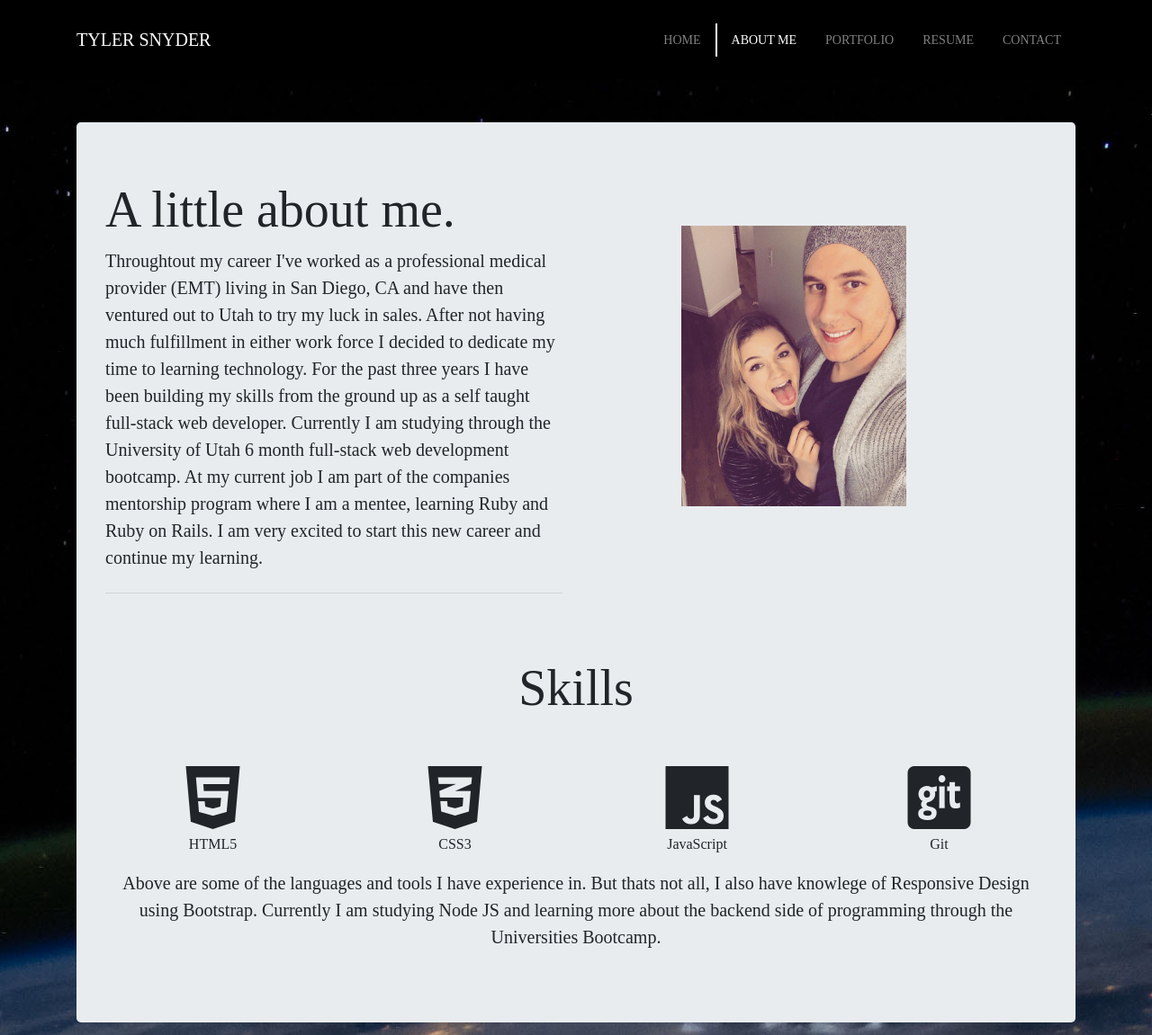
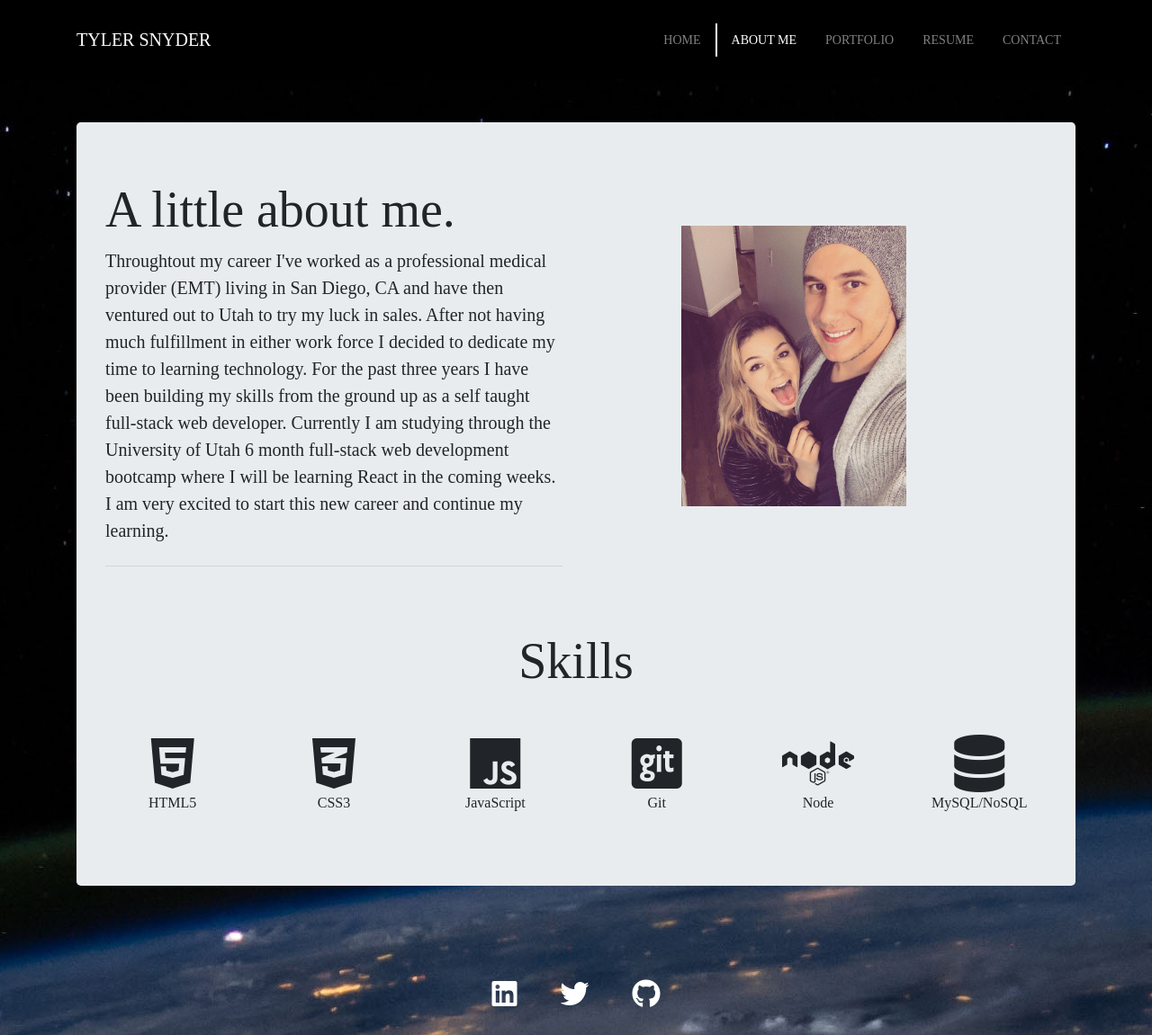
Before and after one commit to MR-TYLER31/Professional-Portfolio, a plain HTML site: page about.html in a window 1280 px wide. Shown: the top 1151 px of the page at 90% size. Drawn offline with nearby package versions, Linux system fonts and the light colour scheme.

Commit message:
updated about me

```diff
--- a/about.html
+++ b/about.html
@@ -1,4 +1,3 @@
-
 <!DOCTYPE html>
 <html lang="en">
 
@@ -6,8 +5,10 @@
   <meta charset="UTF-8">
   <meta name="viewport" content="width=device-width, initial-scale=1.0">
   <meta http-equiv="X-UA-Compatible" content="ie=edge">
-  <link rel="stylesheet" href="https://use.fontawesome.com/releases/v5.0.13/css/all.css" integrity="sha384-DNOHZ68U8hZfKXOrtjWvjxusGo9WQnrNx2sqG0tfsghAvtVlRW3tvkXWZh58N9jp" crossorigin="anonymous">
-  <link rel="stylesheet" href="https://stackpath.bootstrapcdn.com/bootstrap/4.1.1/css/bootstrap.min.css" integrity="sha384-WskhaSGFgHYWDcbwN70/dfYBj47jz9qbsMId/iRN3ewGhXQFZCSftd1LZCfmhktB" crossorigin="anonymous">
+  <link rel="stylesheet" href="https://use.fontawesome.com/releases/v5.0.13/css/all.css"
+    integrity="sha384-DNOHZ68U8hZfKXOrtjWvjxusGo9WQnrNx2sqG0tfsghAvtVlRW3tvkXWZh58N9jp" crossorigin="anonymous">
+  <link rel="stylesheet" href="https://stackpath.bootstrapcdn.com/bootstrap/4.1.1/css/bootstrap.min.css"
+    integrity="sha384-WskhaSGFgHYWDcbwN70/dfYBj47jz9qbsMId/iRN3ewGhXQFZCSftd1LZCfmhktB" crossorigin="anonymous">
   <link rel="stylesheet" type="text/css" href="assets/css/style.css">
   <title>Tyler Snyder</title>
 </head>
@@ -48,8 +49,15 @@
         <div class="row">
           <div class="col-sm-6">
             <h1 class="display-4">A little about me.</h1>
-            <p class="lead">Throughtout my career I've worked as a professional medical provider (EMT) living in San Diego, CA and have then ventured out to Utah to try my luck in sales. After not having much fulfillment in either work force I
-              decided to dedicate my time to learning technology. For the past three years I have been building my skills from the ground up as a self taught full-stack web developer. Currently I am studying through the University of Utah  6 month full-stack web development bootcamp. At my current job I am part of the companies mentorship program where I am a mentee, learning Ruby and Ruby on Rails. I am very excited to start this new career and continue my learning.</p>
+            <p class="lead">Throughtout my career I've worked as a professional medical provider (EMT) living in San
+              Diego, CA and have then ventured out to Utah to try my luck in sales. After not having much fulfillment in
+              either work force I
+              decided to dedicate my time to learning technology. For the past three years I have been building my
+              skills from the ground up as a self taught full-stack web developer. Currently I am studying through the
+              University of Utah 6 month full-stack web development bootcamp where I will be learning React in the
+              coming
+              weeks. I am very excited to
+              start this new career and continue my learning.</p>
             <hr class="my-4">
           </div>
           <div class="col-md-6 d-none d-md-block">
@@ -60,30 +68,36 @@
         <h1 class="display-4 text-center my-5">Skills</h1>
 
         <div class="row text-center">
-          <div class="col-md-3 col-sm-6">
-            <i class="fab fa-html5 fa-5x"></i>
+          <div class="col-md-2 col-sm-6">
+            <i class="fab fa-html5 fa-4x"></i>
             <p>HTML5</p>
           </div>
 
-          <div class="col-md-3 col-sm-6">
-            <i class="fab fa-css3-alt fa-5x"></i>
+          <div class="col-md-2 col-sm-6">
+            <i class="fab fa-css3-alt fa-4x"></i>
             <p>CSS3</p>
           </div>
 
-          <div class="col-md-3 col-sm-6">
-            <i class="fab fa-js fa-5x"></i>
+          <div class="col-md-2 col-sm-6">
+            <i class="fab fa-js fa-4x"></i>
             <p>JavaScript</p>
           </div>
 
-          <div class="col-md-3 col-sm-6">
-            <i class="fab fa-git-square fa-5x"></i>
+          <div class="col-md-2 col-sm-6">
+            <i class="fab fa-git-square fa-4x"></i>
             <p>Git</p>
           </div>
+
+          <div class="col-md-2 col-sm-6">
+            <i class="fab fa-node fa-4x"></i>
+            <p>Node</p>
+          </div>
+
+          <div class="col-md-2 col-sm-6">
+            <i class="fas fa-database fa-4x"></i>
+            <p>MySQL/NoSQL</p>
+          </div>
         </div>
-
-        <p class="lead text-center">
-          Above are some of the languages and tools I have experience in. But thats not all, I also have knowlege of Responsive Design using Bootstrap. Currently I am studying Node JS and learning more about the backend side of programming through the Universities Bootcamp.
-        </p>
       </div>
     </div>
     </div>
@@ -93,9 +107,12 @@
         <div class="row">
           <div class="col-sm-12">
             <ul id="social-icons" class="list-unstyled mt-5  d-flex justify-content-center">
-              <li class="p-4"><a href="https://www.linkedin.com/in/tyler-snyder-b6484313a" target="_blank"> <i class="fab fa-linkedin fa-2x"></i></a></li>
-              <li class="p-4"><a href="https://twitter.com/Tsnyder406?lang=en" target="_blank"><i class="fab fa-twitter fa-2x"></i></a></li>
-              <li class="p-4"><a href="https://github.com/MR-TYLER31" target="_blank"><i class="fab fa-github fa-2x"></i></a></li>
+              <li class="p-4"><a href="https://www.linkedin.com/in/tyler-snyder-b6484313a" target="_blank"> <i
+                    class="fab fa-linkedin fa-2x"></i></a></li>
+              <li class="p-4"><a href="https://twitter.com/Tsnyder406?lang=en" target="_blank"><i
+                    class="fab fa-twitter fa-2x"></i></a></li>
+              <li class="p-4"><a href="https://github.com/MR-TYLER31" target="_blank"><i
+                    class="fab fa-github fa-2x"></i></a></li>
             </ul>
           </div>
         </div>
@@ -107,9 +124,14 @@
 
 
 
-  <script src="https://code.jquery.com/jquery-3.3.1.slim.min.js" integrity="sha384-q8i/X+965DzO0rT7abK41JStQIAqVgRVzpbzo5smXKp4YfRvH+8abtTE1Pi6jizo" crossorigin="anonymous"></script>
-  <script src="https://cdnjs.cloudflare.com/ajax/libs/popper.js/1.14.7/umd/popper.min.js" integrity="sha384-UO2eT0CpHqdSJQ6hJty5KVphtPhzWj9WO1clHTMGa3JDZwrnQq4sF86dIHNDz0W1" crossorigin="anonymous"></script>
-  <script src="https://stackpath.bootstrapcdn.com/bootstrap/4.3.1/js/bootstrap.min.js" integrity="sha384-JjSmVgyd0p3pXB1rRibZUAYoIIy6OrQ6VrjIEaFf/nJGzIxFDsf4x0xIM+B07jRM" crossorigin="anonymous">
+  <script src="https://code.jquery.com/jquery-3.3.1.slim.min.js"
+    integrity="sha384-q8i/X+965DzO0rT7abK41JStQIAqVgRVzpbzo5smXKp4YfRvH+8abtTE1Pi6jizo" crossorigin="anonymous">
+  </script>
+  <script src="https://cdnjs.cloudflare.com/ajax/libs/popper.js/1.14.7/umd/popper.min.js"
+    integrity="sha384-UO2eT0CpHqdSJQ6hJty5KVphtPhzWj9WO1clHTMGa3JDZwrnQq4sF86dIHNDz0W1" crossorigin="anonymous">
+  </script>
+  <script src="https://stackpath.bootstrapcdn.com/bootstrap/4.3.1/js/bootstrap.min.js"
+    integrity="sha384-JjSmVgyd0p3pXB1rRibZUAYoIIy6OrQ6VrjIEaFf/nJGzIxFDsf4x0xIM+B07jRM" crossorigin="anonymous">
 
   </script>
 
```
